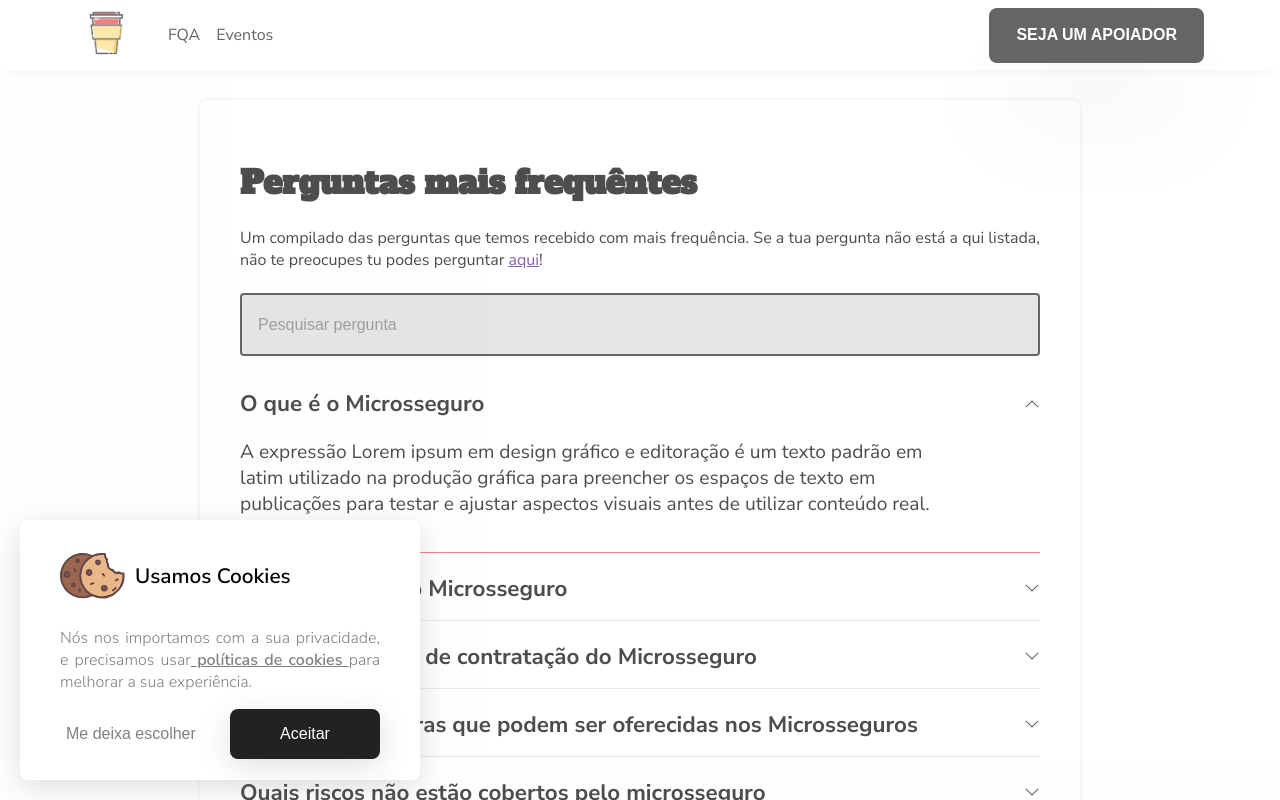
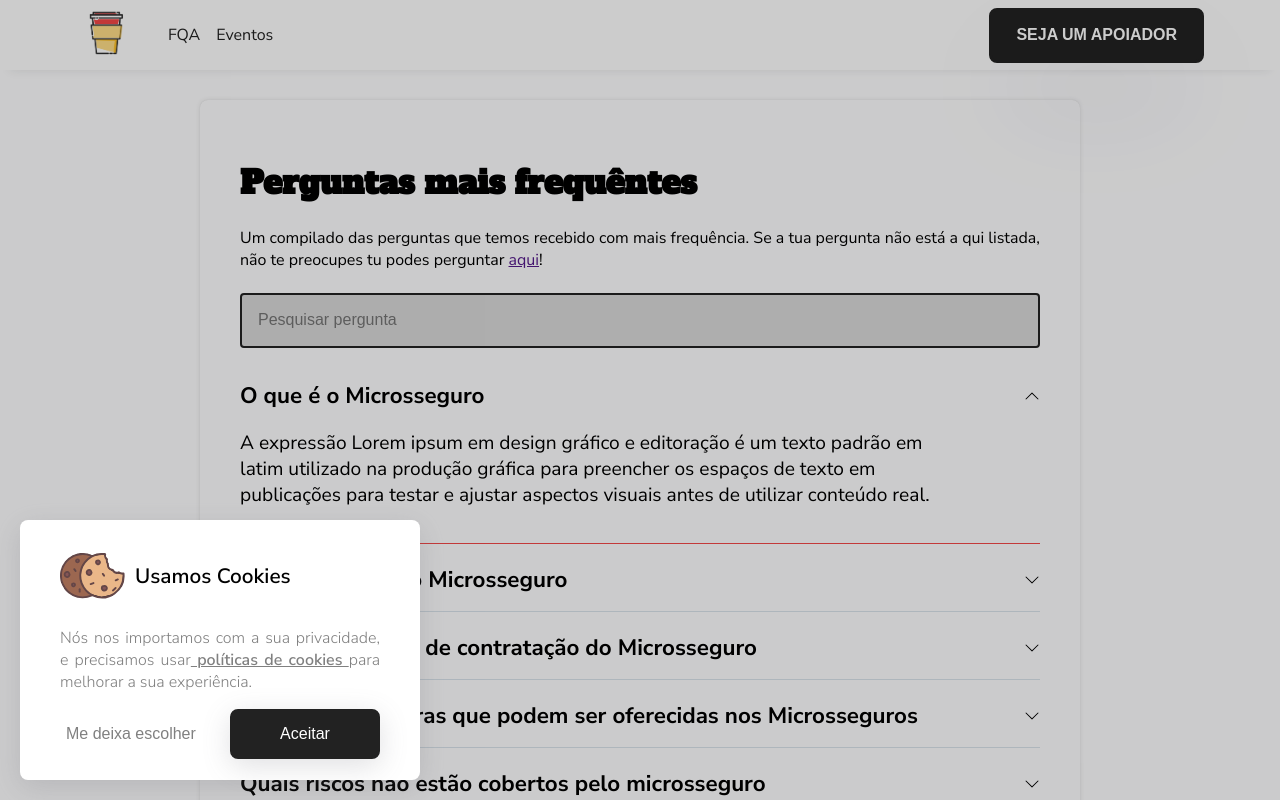
Before and after one commit to TyperGuy/caffeina, a Next.js app: page /fqa in a window 1280 px wide. Shown: the top 800 px of the page. Built offline with nearby package versions, Linux system fonts and the light colour scheme.

Commit message:
feat: update modal component

```diff
--- a/src/components/modals/cookies/modal.styles.ts
+++ b/src/components/modals/cookies/modal.styles.ts
@@ -6,7 +6,7 @@ export const Container = styled.div`
   position: fixed;
   top:0;
   z-index: 50000;
-  background-color: rgba(255,255,255,.3);
+  background-color: rgba(1,1,1 ,.2);
   display: flex;
   align-items: flex-end;
   justify-content: flex-start;
--- a/src/components/modals/generic/modal.styles.ts
+++ b/src/components/modals/generic/modal.styles.ts
@@ -18,7 +18,7 @@ export const Container = styled.div`
   top:0;
   left:0;
   z-index: 50000;
-  background-color: rgba(1,1,1 ,.1);
+  background-color: rgba(1,1,1 ,.2);
   display:grid;
   place-items: center;
 `
@@ -26,12 +26,12 @@ export const Container = styled.div`
 
 
 export const ContentContainer = styled.div`
-  height: 80vh;
+
   border-radius: 6px;
   background-color: #fff;
   display: flex ;
   flex-direction: column;
-  box-shadow: rgba(0, 0, 0, 0.1) 0px 4px 12px;
+  box-shadow: rgba(0, 0, 0, 0.3) 0px 4px 12px;
   animation-name:${slowFade};
   animation-duration: .3s;
 `
--- a/src/components/speaker-form/Form.styles.ts
+++ b/src/components/speaker-form/Form.styles.ts
@@ -21,8 +21,8 @@ export const Input = styled.input`
   width:100%;
   box-sizing: border-box;
   border-radius: 4px;
-  padding: 1.3rem 1rem;
-  transition: a
+  padding: 1.6rem 1rem;
+  transition: all 0.2s ease-in;
   height: 45px;
   border: 2px solid #222;
   background-color: #d9d9d9;
--- a/src/components/speaker-form/index.tsx
+++ b/src/components/speaker-form/index.tsx
@@ -17,11 +17,11 @@ const Form : React.FC =()=>{
 
   return(
     <Container>
-        <h2 style={{alignSelf:'start',marginTop:50}}>Vem fazer parte!</h2>
-        <div>
+      <h2 style={{alignSelf:'start'}}>Vem fazer parte!</h2>
+      <div>
           Que tal fazer parte da nossa comunidade?
           Gostaríamos muito que cá estivesses 😍
-        </div>
+      </div>
       <form style={{
         display: 'flex',
         flexDirection: 'column',
--- a/src/components/video/index.tsx
+++ b/src/components/video/index.tsx
@@ -11,6 +11,10 @@ const  VideoPlayer = () => {
         allow="accelerometer; autoplay; clipboard-write; encrypted-media; gyroscope; picture-in-picture"
         allowFullScreen
         title="Embedded youtube"
+        style={{
+          borderRadius:'8px',
+          margin:'10px'
+        }}
     />
     </div>
    )
```
